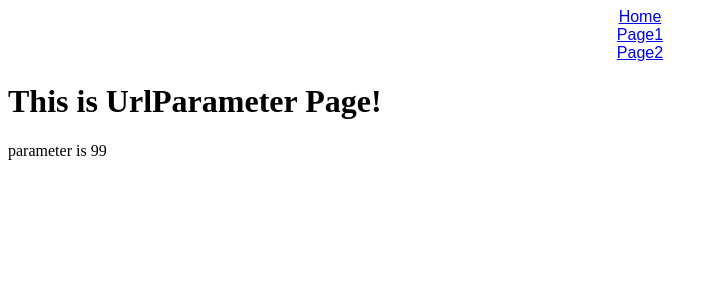
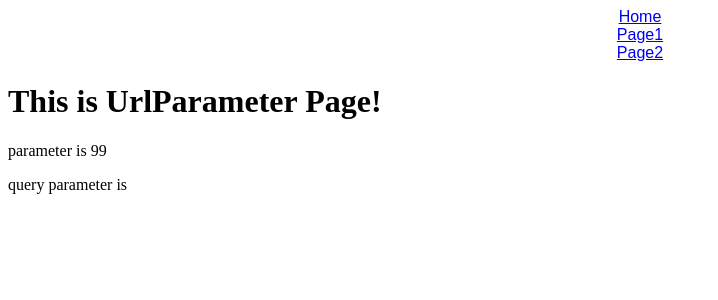
Before and after one commit to besumero628/practice_react_udemy-Sec5, a React (Create React App) app: page /page2/99 in a window 1280 px wide. Shown: the top 300 px of the page, without its empty margins (0-718 px from the left). Built offline with nearby package versions, Linux system fonts and the light colour scheme.

Commit message:
5-6 クエリパラメータを扱う

```diff
--- a/src/Page2.jsx
+++ b/src/Page2.jsx
@@ -5,6 +5,8 @@
     <div>
       <h1>This is Page2</h1>
       <Link to="/page2/99">URL Parameter</Link>
+      <br />
+      <Link to="/page2/99?name=hogehoge">Query Parameter</Link>
     </div>
   );
 };
--- a/src/UrlParameter.jsx
+++ b/src/UrlParameter.jsx
@@ -1,11 +1,15 @@
-import { useParams } from "react-router-dom";
+import { useParams, useLocation } from "react-router-dom";
 
 export const UrlParameter = () => {
   const { id } = useParams();
+  const { search } = useLocation();
+  const query = new URLSearchParams(search);
+
   return (
     <div>
       <h1>This is UrlParameter Page!</h1>
       <p>parameter is {id}</p>
+      <p>query parameter is {query.get("name")}</p>
     </div>
   );
 };
```
